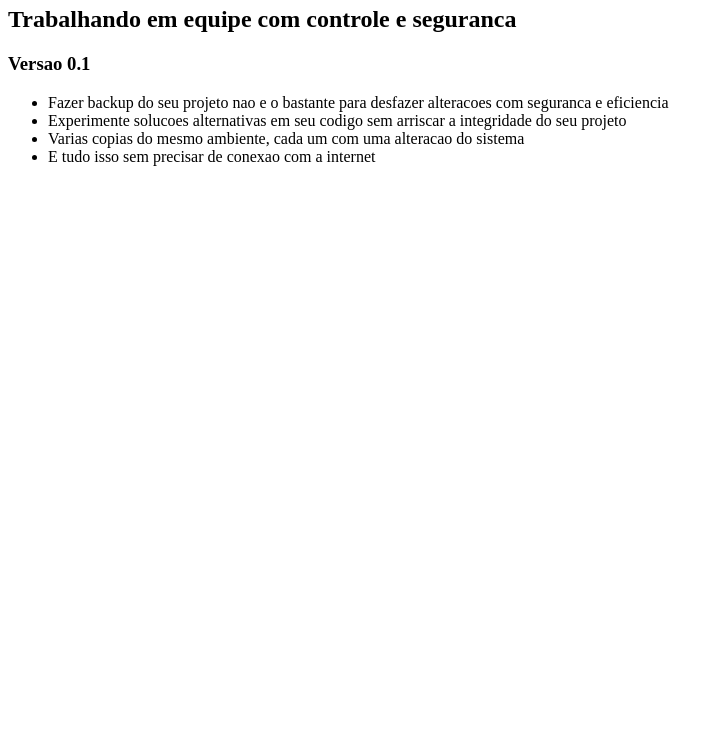
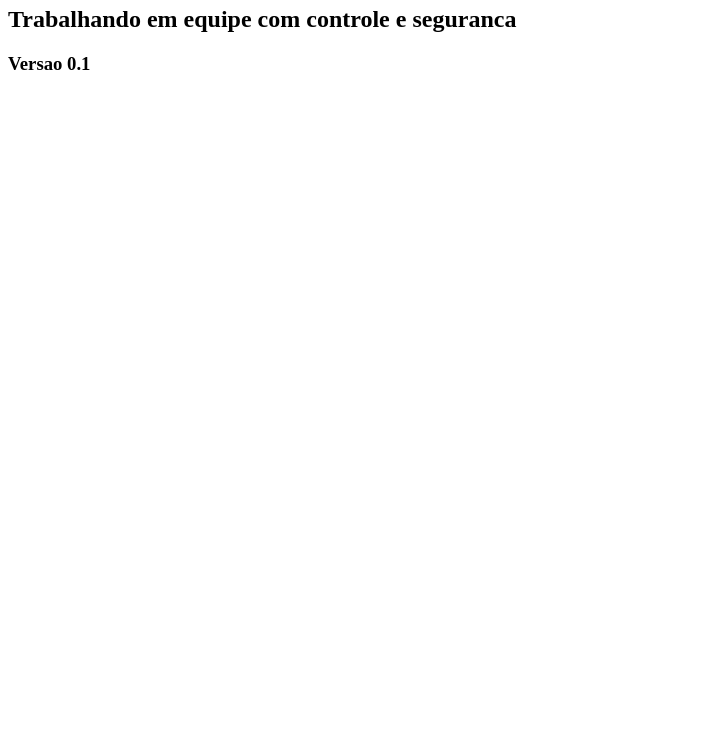
Before and after one commit to andrewguedes/Alura-GitHub, a plain HTML site: page index.html in a window 1280 px wide. Shown: the part 60-800 px from the top of the page, without its empty margins (0-723 px from the left). Drawn offline with Linux system fonts and the light colour scheme.

Commit message:
Mudei o texto

```diff
--- a/index.html
+++ b/index.html
@@ -9,13 +9,13 @@
 		<h2>Trabalhando em equipe com controle e seguranca</h2>
 		<h3>Versao 0.1</h3>
 		<ul>
-			<li>Fazer backup do seu projeto nao e o bastante para desfazer
+			<!--<li>Fazer backup do seu projeto nao e o bastante para desfazer
 			alteracoes com seguranca e eficiencia</li>
 			<li>Experimente solucoes alternativas em seu codigo sem arriscar
 			a integridade do seu projeto</li>
 			<li>Varias copias do mesmo ambiente, cada um com uma alteracao
 			do sistema</li>
-			<li>E tudo isso sem precisar de conexao com a internet</li>
+			<li>E tudo isso sem precisar de conexao com a internet</li>-->
 		</ul>
 	</body>
 
```
